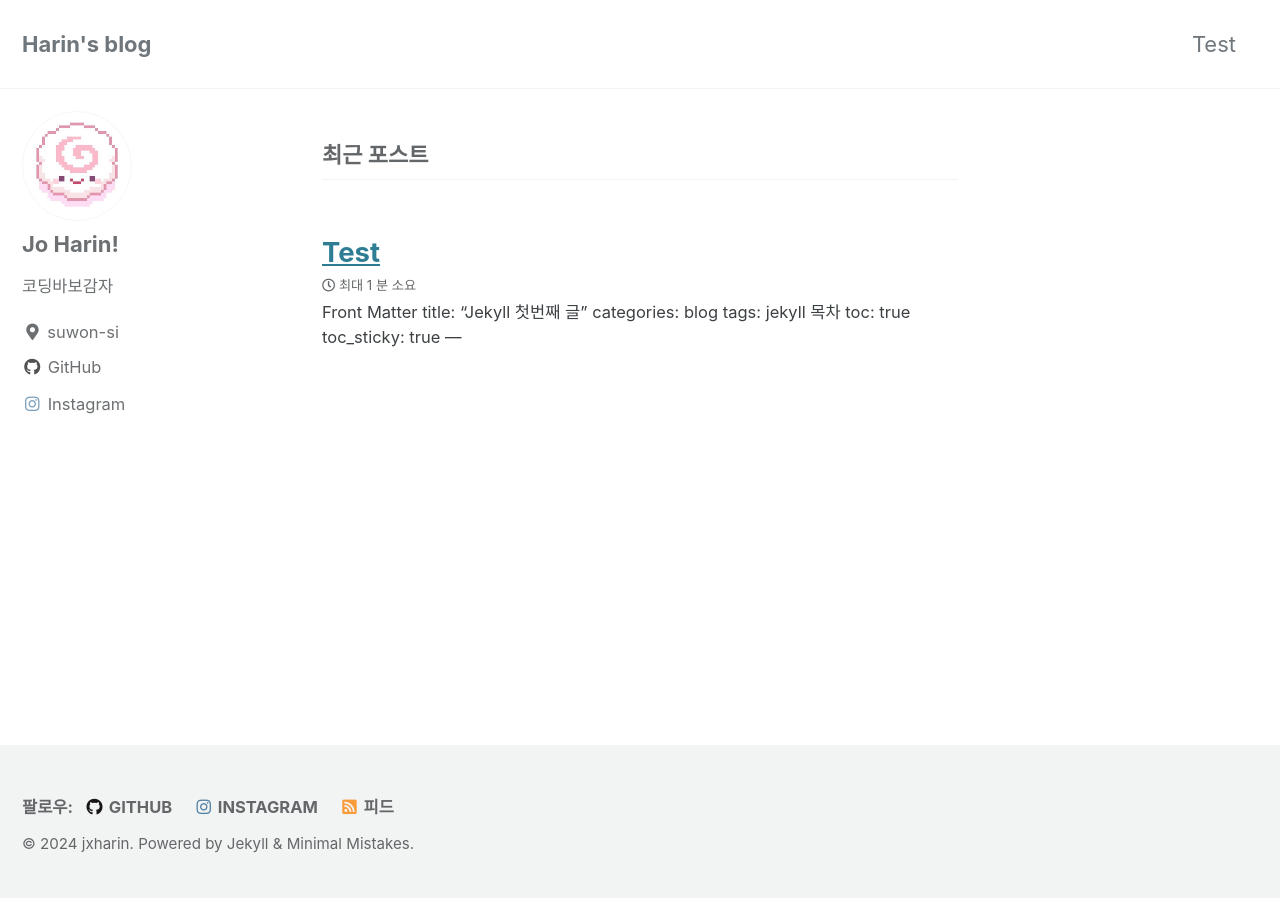
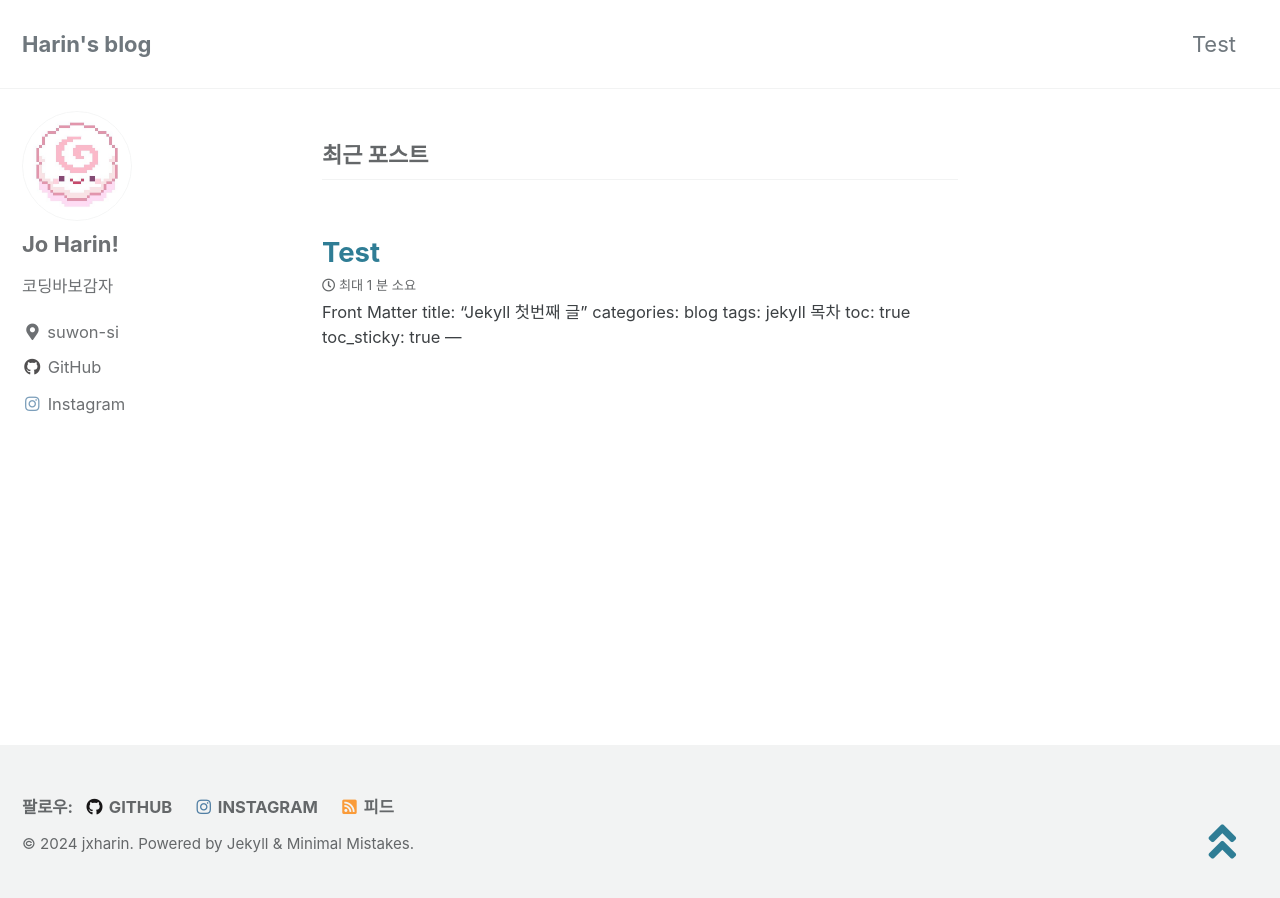
Before and after one commit to jxharin/jxharin.github.io, a Jekyll site: the page built from index.html, in a window 1280 px wide. Built offline with Jekyll 4.4.1, drawn with Linux system fonts in a browser that asks for light colours; cached includes are drawn as plain includes; the list of posts is cut into pages by our own code.

Commit message:
back to top button

```diff
--- a/_layouts/default.html
+++ b/_layouts/default.html
@@ -28,6 +28,10 @@
       </div>
     {% endif %}
 
+    <aside class="sidebar__top">
+       <a href="#site-nav"> <i class="fas fa-angle-double-up fa-2x"></i></a>
+    </aside>
+
     <div id="footer" class="page__footer">
       <footer>
         {% include footer/custom.html %}
--- a/_sass/minimal-mistakes/_base.scss
+++ b/_sass/minimal-mistakes/_base.scss
@@ -126,6 +126,8 @@ blockquote {
 /* links */
 
 a {
+  text-decoration: none;
+
   &:focus {
     @extend %tab-focus;
   }
--- a/_sass/minimal-mistakes/_sidebar.scss
+++ b/_sass/minimal-mistakes/_sidebar.scss
@@ -6,6 +6,13 @@
    Default
    ========================================================================== */
 
+
+.sidebar__top {
+  position: fixed;
+  bottom: 1.5em;
+  right: 2em;
+  z-index: 10;
+  }
 .sidebar {
   @include clearfix();
   // @include breakpoint(max-width $large) {
```
